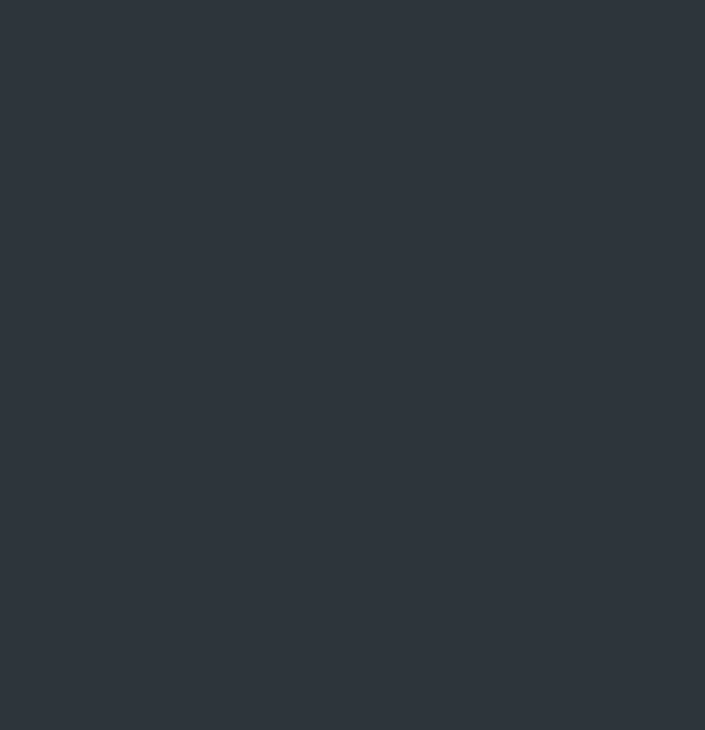
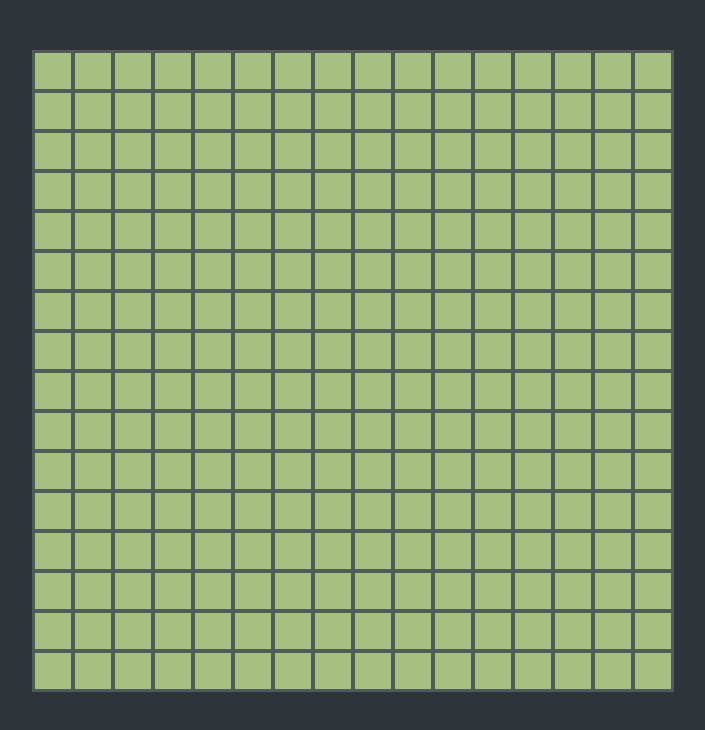
Before and after one commit to kristijanxo/odin-etch-a-sketch, a plain HTML site: page index.html in a window 1280 px wide. Shown: the whole page, without its empty margins (287-992 px from the left). Drawn offline with Linux system fonts and the light colour scheme.

Commit message:
Create initial 16x16 grid

```diff
--- a/css/style.css
+++ b/css/style.css
@@ -12,4 +12,28 @@
 body {
   font-family: Roboto, Helvetica, sans-serif;
   background-color: #2d353b;
+  display: flex;
+  justify-content: center;
 }
+
+#grid-container {
+  margin-top: 50px;
+  box-sizing: content-box;
+  display: flex;
+  flex-wrap: wrap;
+  width: 640px;
+  height: 640px;
+  border-style: solid;
+  border-width: 1px;
+  border-color: #4f5b58;
+}
+
+.grid-element {
+  width: 40px;
+  height: 40px;
+  border-color: #e67e80;
+  background-color: #a7c080;
+  border-style: solid;
+  border-width: 2px;
+  border-color: #4f5b58;
+}
--- a/index.html
+++ b/index.html
@@ -4,8 +4,10 @@
     <meta charset="UTF-8" />
     <meta name="viewport" content="width=device-width, initial-scale=1" />
     <title>Etch-a-Sketch</title>
-    <link href="css/style.css" rel="stylesheet" />
+    <link href="./css/style.css" rel="stylesheet" />
     <script src="./script.js" defer></script>
   </head>
-  <body></body>
+  <body>
+    <div id="grid-container"></div>
+  </body>
 </html>
--- a/script.js
+++ b/script.js
@@ -0,0 +1,7 @@
+const gridContainer = document.querySelector("#grid-container");
+
+for (let i = 0; i < 256; i++) {
+  const gridElement = document.createElement("div");
+  gridElement.classList.add("grid-element");
+  gridContainer.appendChild(gridElement);
+}
```
